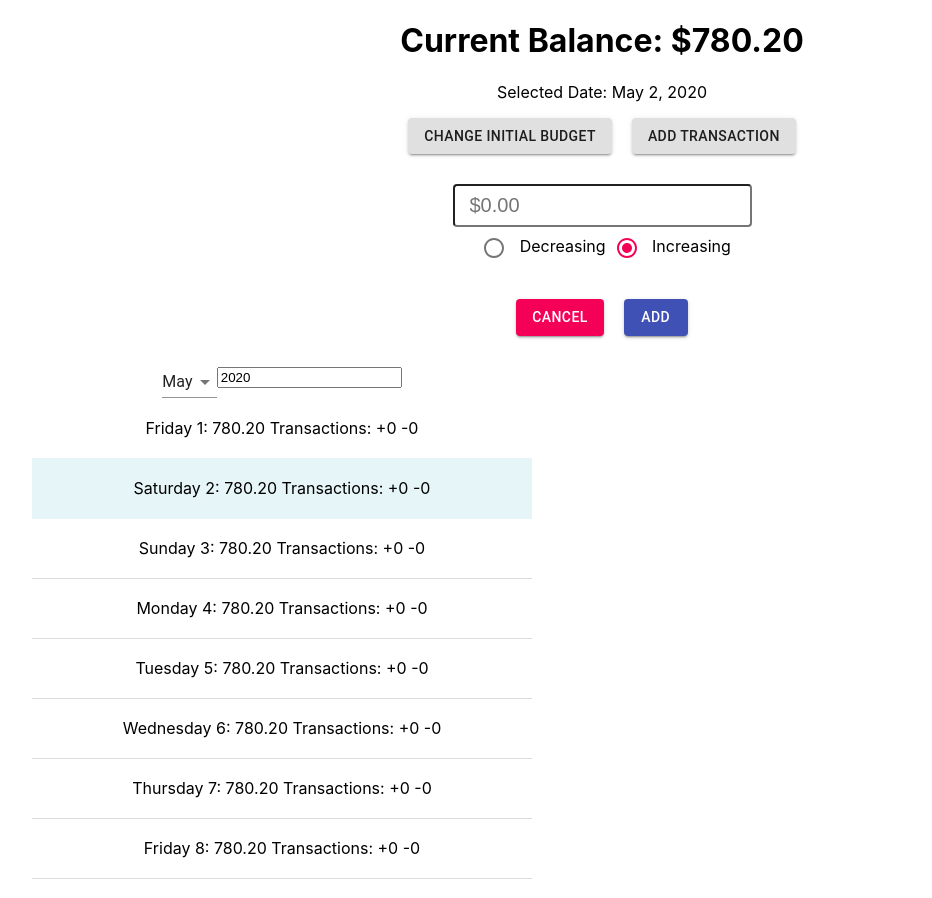
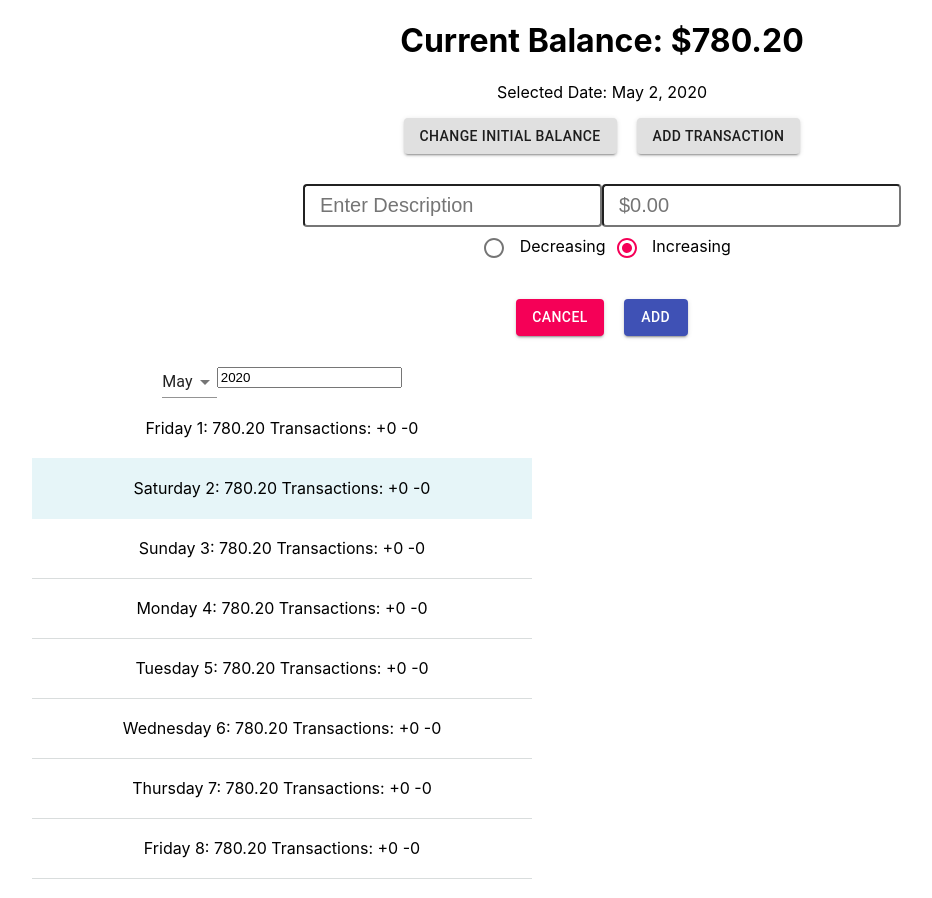
Before and after one commit to ArronVan/budgetcalendar, a React (Create React App) app: page / in a window 1280 px wide. Both pictures are taken after a click on the button "ADD TRANSACTION". Shown: the whole page, without its empty margins (38-970 px from the left). Built offline with nearby package versions, Linux system fonts and the light colour scheme.

Commit message:
added notifications

```diff
--- a/package.json
+++ b/package.json
@@ -15,6 +15,7 @@
     "react-day-picker": "^7.4.8",
     "react-dom": "^16.13.1",
     "react-moment": "^0.9.7",
+    "react-notifications": "^1.6.0",
     "react-scripts": "3.4.1",
     "react-window": "^1.8.5"
   },
--- a/src/InputFields.js
+++ b/src/InputFields.js
@@ -11,6 +11,7 @@ class InputFields extends React.Component {
         this.state = {
             showChangeBudget: false,
             showAddTransaction: false,
+            transactionDescription: "",
             currencyValue: null,
             isAdd: true
         };
@@ -33,19 +34,21 @@ class InputFields extends React.Component {
 
     changeBudget() {
         this.props.changeBudget(this.state.currencyValue);
+        this.props.createNotification("success", "Initial Balance Changed", "Your initial balance has been changed to $" + this.state.currencyValue.toFixed(2) + "!");
         this.setState({currencyValue: null});
         this.closeAll();
     }
 
     addTransaction() {
-        this.props.addTransactionOnSelectedDate(this.state.currencyValue, "Test", this.state.isAdd);
-        this.setState({currencyValue: null, isAdd: true});
+        this.props.addTransactionOnSelectedDate(this.state.currencyValue, this.state.transactionDescription, this.state.isAdd);
+        this.props.createNotification("success", "Transaction Added", "Your transaction has been successfully added!");
+        this.setState({transactionDescription: "", currencyValue: null, isAdd: true});
         this.closeAll();
     }
 
     showChangeBudget() {
         if (!this.state.showChangeBudget)
-            this.setState({currencyValue: null});
+            this.setState({transactionDescription: "", currencyValue: null, isAdd: true});
 
         this.setState({showChangeBudget: true});
         this.setState({showAddTransaction: false});
@@ -55,7 +58,7 @@ class InputFields extends React.Component {
 
     showAddTransaction() {
         if (!this.state.showAddTransaction)
-            this.setState({currencyValue: null, isAdd: true});
+            this.setState({transactionDescription: "", currencyValue: null, isAdd: true});
 
         this.setState({showAddTransaction: true});
         this.setState({showChangeBudget: false});
@@ -64,7 +67,7 @@ class InputFields extends React.Component {
     }
 
     closeAll() {
-        this.setState({currencyValue: null, isAdd: true});
+        this.setState({transactionDescription: "", currencyValue: null, isAdd: true});
         this.setState({showChangeBudget: false});
         this.setState({showAddTransaction: false});
 
@@ -74,7 +77,7 @@ class InputFields extends React.Component {
     render() {
         return (
             <div ref={node => { this.node = node; }}>
-                <Button style={{marginRight: '10px'}} variant="contained" onClick={this.showChangeBudget}>Change Initial Budget</Button>
+                <Button style={{marginRight: '10px'}} variant="contained" onClick={this.showChangeBudget}>Change Initial Balance</Button>
                 <Button style={{marginLeft: '10px'}} variant="contained" onClick={this.showAddTransaction}>Add Transaction</Button>
                 <div className="InputField">
                     {this.state.showChangeBudget ?
@@ -95,6 +98,13 @@ class InputFields extends React.Component {
                     </> : ''}
                     {this.state.showAddTransaction ?
                     <>
+                        <input
+                          type="text"
+                          className="InputFieldInput"
+                          placeholder="Enter Description"
+                          value={this.state.transactionDescription}
+                          onChange={(event) => this.setState({transactionDescription: event.target.value})}
+                        />
                         <NumberFormat
                           value={this.state.currencyValue}
                           thousandSeparator={true}
--- a/src/Main.js
+++ b/src/Main.js
@@ -5,8 +5,10 @@ import Transaction from './Transaction'
 import { getMonthName } from './DateFunctions'
 import { getYear, getDate, isBefore, isSameDay } from 'date-fns'
 import Grid from '@material-ui/core/Grid'
+import {NotificationContainer, NotificationManager} from 'react-notifications'
 
 import './Main.css'
+import 'react-notifications/lib/notifications.css';
 
 class Main extends React.Component {
     constructor(props) {
@@ -33,6 +35,7 @@ class Main extends React.Component {
         this.getSubTransactionsOnDate = this.getSubTransactionsOnDate.bind(this);
         this.addTransactionOnSelectedDate = this.addTransactionOnSelectedDate.bind(this);
         this.deleteTransactionOnSelectedDate = this.deleteTransactionOnSelectedDate.bind(this);
+        this.createNotification = this.createNotification.bind(this);
     }
 
     addDate = (date) => {
@@ -152,14 +155,35 @@ class Main extends React.Component {
         this.setState({dates: dateEntry});
     }
 
+    createNotification(type, title, message) {
+        switch (type) {
+            case 'success':
+                NotificationManager.success(message, title);
+                break;
+            case 'warning':
+                NotificationManager.warning(message, title);
+                break;
+            case 'error':
+                NotificationManager.error(message, title);
+                break;
+            default:
+                NotificationManager.info(message, title);
+        }
+    }
+
     render() {
         return (
             <>
+                <NotificationContainer/>
                 <p>
                     <h1>Current Balance: ${this.getBudgetAmountOnDate(this.state.selectedDate)}</h1>
                     Selected Date: {getMonthName(this.state.selectedDate)} {getDate(this.state.selectedDate)}, {getYear(this.state.selectedDate)}
                 </p>
-                <InputFields addTransactionOnSelectedDate={this.addTransactionOnSelectedDate} changeBudget={this.changeBudget}/>
+                <InputFields
+                  addTransactionOnSelectedDate={this.addTransactionOnSelectedDate}
+                  changeBudget={this.changeBudget}
+                  createNotification={this.createNotification}
+                />
                 <Grid container justify="center" spacing={0}>
                     <Grid item xs>
                     <Calendar
@@ -170,6 +194,7 @@ class Main extends React.Component {
                         getAddTransactionsOnDate={this.getAddTransactionsOnDate}
                         getSubTransactionsOnDate={this.getSubTransactionsOnDate}
                         dates={this.state.dates}
+                        createNotification={this.createNotification}
                         ref="calendar"
                     />
                     </Grid>
@@ -179,6 +204,7 @@ class Main extends React.Component {
                           increases={this.getAddTransactionsOnDate(this.state.selectedDate)}
                           decreases={this.getSubTransactionsOnDate(this.state.selectedDate)}
                           deleteTransactionOnSelectedDate={this.deleteTransactionOnSelectedDate}
+                          createNotification={this.createNotification}
                         />
                         </div>
                     </Grid>
--- a/src/Transaction.js
+++ b/src/Transaction.js
@@ -37,6 +37,7 @@ class Transaction extends React.Component {
 
     deleteTransaction(index, isAdd) {
         this.props.deleteTransactionOnSelectedDate(index, isAdd);
+        this.props.createNotification('info', null, "Your transaction has successfully been removed!");
     }
 
     render() {
```
Also changed, not shown: 1 other file (tests, documents, lock files or other folders). Lines whose indentation alone changed are shown as unchanged.
